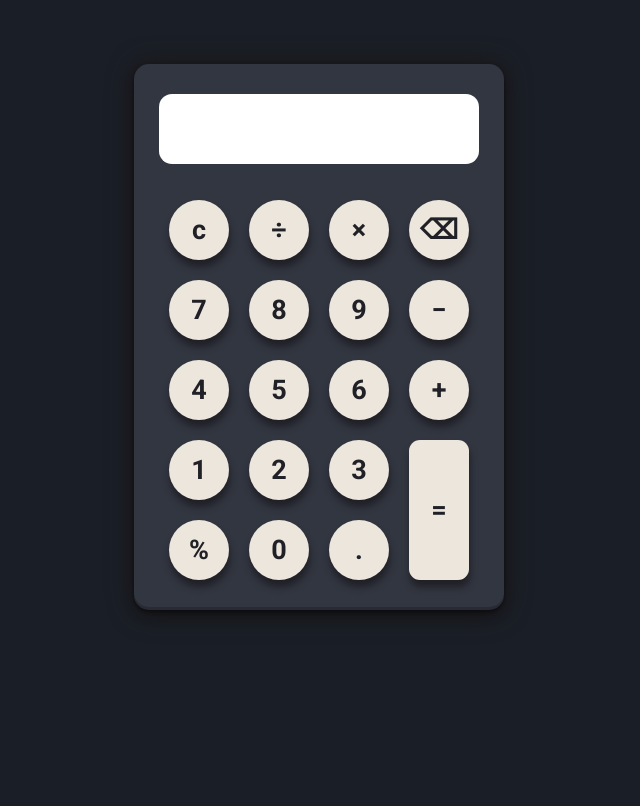
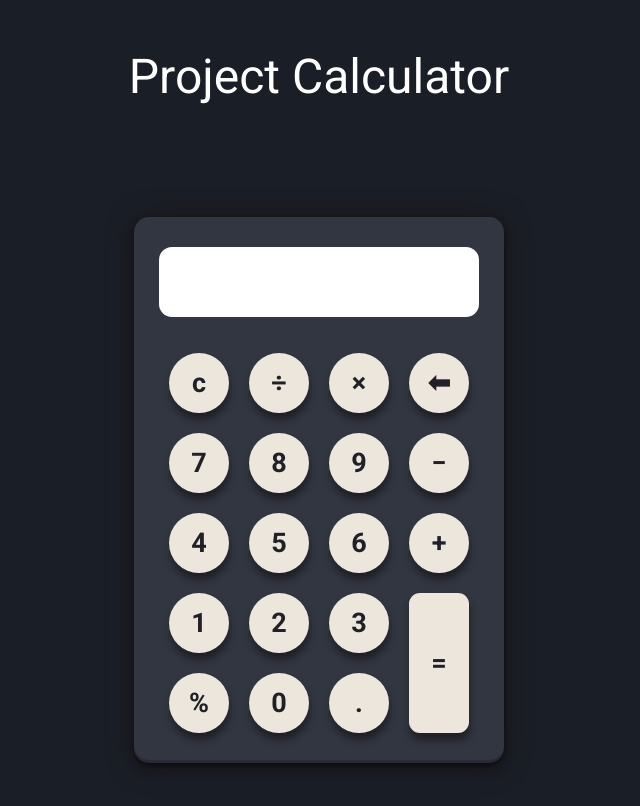
Before and after one commit to MohamedHesham1/Project-Calculator, a website built with Vite: page index.html in a window 1280 px wide. Shown: the whole page, without its empty margins (321-961 px from the left). Built offline with nearby package versions, Linux system fonts and the light colour scheme.

Commit message:
feat: :sparkles: add header to body

```diff
--- a/index.html
+++ b/index.html
@@ -2,8 +2,9 @@
 <html lang="en">
   <head>
     <meta charset="UTF-8" />
-    <link rel="icon" type="image/svg+xml" href="/vite.svg" />
+    <link rel="icon" type="image/svg+xml" href="/calculator.svg" />
     <meta name="viewport" content="width=device-width, initial-scale=1.0" />
+    <meta name="description" content="web calculator" />
     <link rel="preconnect" href="https://fonts.googleapis.com" />
     <link rel="preconnect" href="https://fonts.gstatic.com" crossorigin />
     <link
@@ -14,6 +15,9 @@
   </head>
   <body>
     <div id="app">
+      <header>
+        <h1>Project Calculator</h1>
+      </header>
       <main>
         <div class="calculator">
           <div class="monitor">
@@ -28,7 +32,7 @@
             <button type="button" class="btn btn--operator" value="*">
               &times;
             </button>
-            <button type="button" class="btn" id="backspace">&#9003;</button>
+            <button type="button" class="btn backspace-btn">&#x2B05;</button>
             <button type="button" class="btn btn--num">7</button>
             <button type="button" class="btn btn--num">8</button>
             <button type="button" class="btn btn--num">9</button>
--- a/style.scss
+++ b/style.scss
@@ -87,6 +87,7 @@ main {
   font-size: 20px;
   padding: 11px;
   border-radius: 13px;
+  overflow: hidden;
   .display-top {
     font-size: 16px;
     font-weight: lighter;
```
